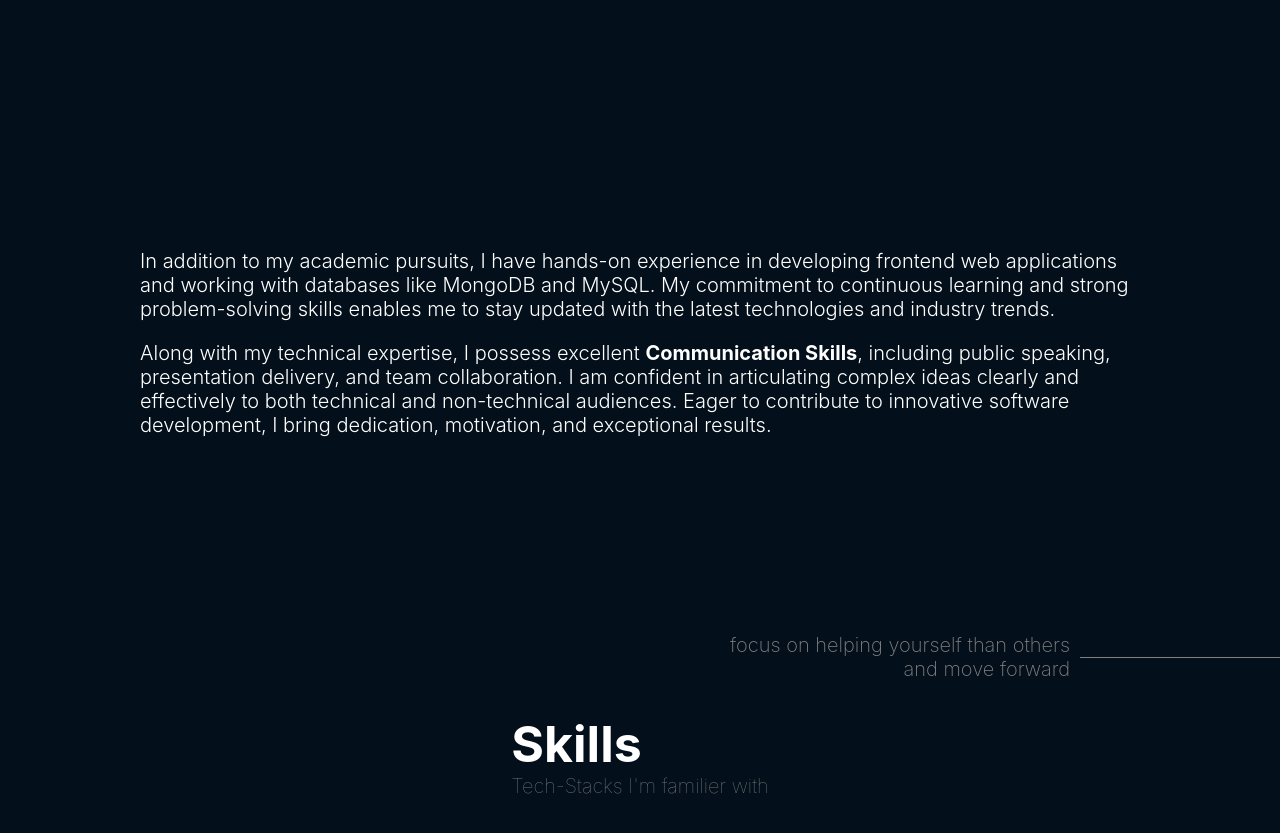
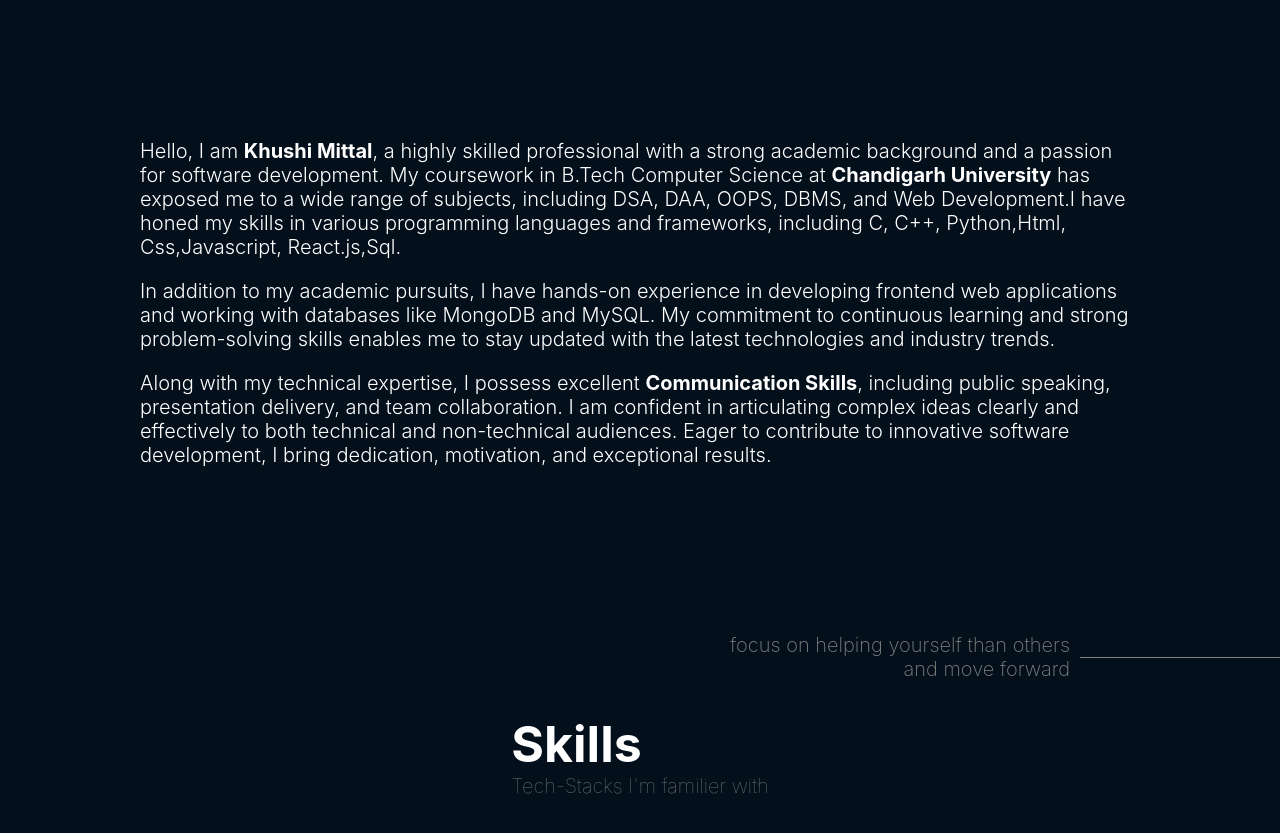
Before and after one commit to KhushiMittal9876/Portfolio1.0, a React (Create React App) app: page / in a window 1280 px wide. Shown: the part 1000-1833 px from the top of the page. Built offline with nearby package versions, Linux system fonts and the light colour scheme.

Commit message:
about section changed

```diff
--- a/src/components/aboutMe/About.js
+++ b/src/components/aboutMe/About.js
@@ -28,7 +28,7 @@
     <motion.div ref={ref} className="About" variants={variants} initial="initial" animate={isInView && "animate"} whileInView="animate">
       <motion.div className="title" variants={variants}>About Me</motion.div>
       <motion.div className="textContainer">
-        {/* <motion.div className="item" variants={variants}>
+        <motion.div className="item" variants={variants}>
           Hello, I am <b>Khushi Mittal</b>, a highly skilled professional with a
           strong academic background and a passion for software development. My
           coursework in B.Tech Computer Science at <b>Chandigarh University</b>{" "}
@@ -36,7 +36,7 @@
           DBMS, and Web Development.I have honed my skills in various
           programming languages and frameworks, including C, C++, Python,Html,
           Css,Javascript, React.js,Sql.
-        </motion.div> */}
+        </motion.div>
         <br />
         <motion.div className="miss" variants={variants}>
           In addition to my academic pursuits, I have hands-on experience in
```
